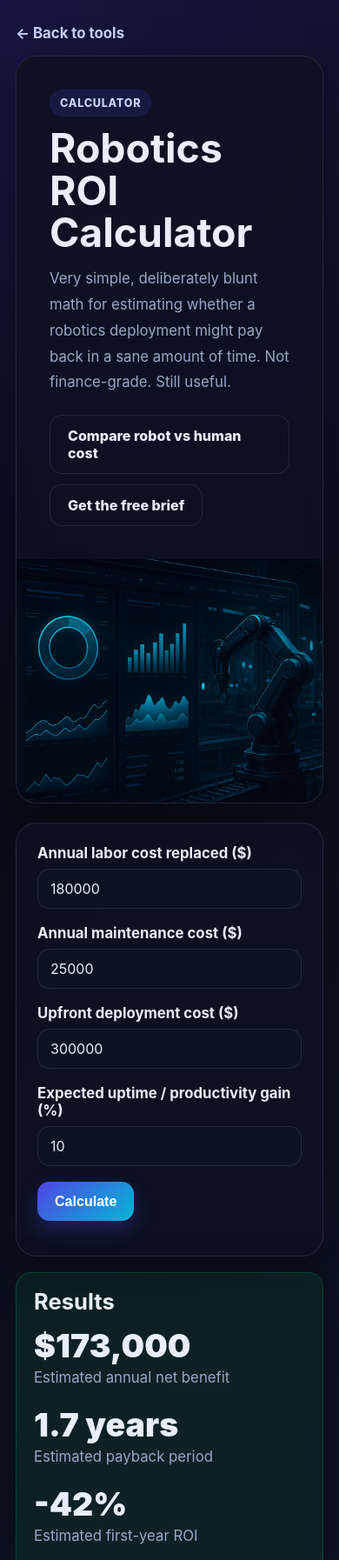
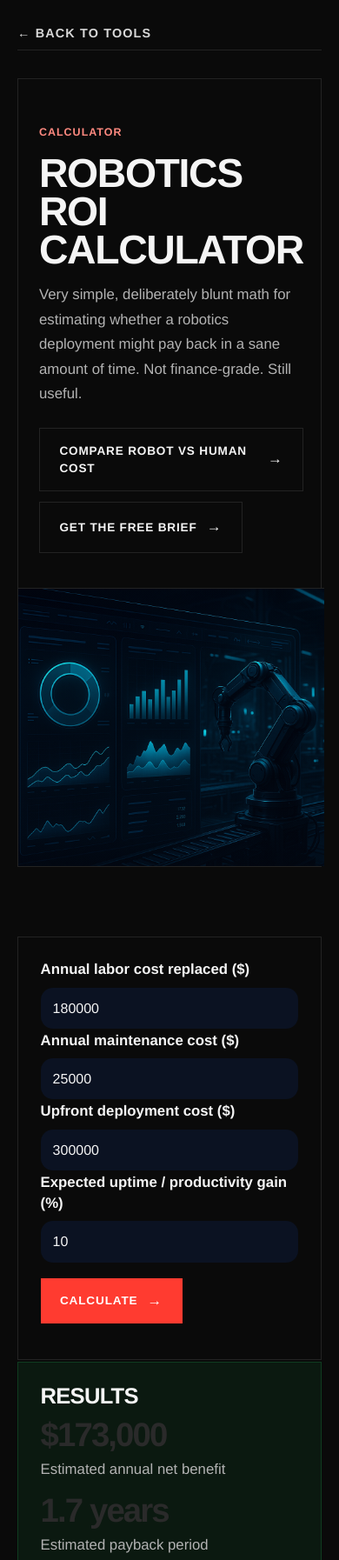
Before and after one commit to dolius/eraofrobotics, a website: page robotics-roi-calculator.html in a window 390 px wide. Shown: the top 1794 px of the page at 87% size. Drawn offline with Linux system fonts and the light colour scheme.

Commit message:
Reskin site with bold editorial black-red template

```diff
--- a/global.css
+++ b/global.css
@@ -1,55 +1,382 @@
-:root {
-  color-scheme: dark;
-  --bg:#070b14;
-  --panel:rgba(12,18,34,.88);
-  --panel-strong:rgba(8,12,24,.95);
-  --text:#e8eefc;
-  --muted:#98a8c7;
-  --accent:#4f46e5;
-  --accent2:#06b6d4;
-  --accent3:#22c55e;
-  --border:rgba(148,163,184,.16);
-  --shadow:0 20px 60px rgba(0,0,0,.35);
-  --radius:24px;
-  --fs-body:clamp(1.03rem,.98rem + .28vw,1.18rem);
-  --fs-h1:clamp(2.9rem,5vw,5.4rem);
-  --fs-h2:clamp(1.6rem,1.35rem + 1vw,2.2rem);
-  --fs-h3:clamp(1.2rem,1.08rem + .5vw,1.5rem);
-  --fs-pill:clamp(.78rem,.75rem + .15vw,.92rem);
-  --fs-btn:clamp(1rem,.96rem + .18vw,1.1rem);
+*{
+  margin:0;
+  padding:0;
+  box-sizing:border-box;
 }
-*{box-sizing:border-box}
+
+:root{
+  --bg:#0a0a0a;
+  --panel:#0a0a0a;
+  --panel-2:#111111;
+  --text:#f5f5f5;
+  --muted:#b3b3b3;
+  --subtle:#6b6b6b;
+  --line:#232323;
+  --accent:#ff3b30;
+  --accent-dark:#c81e1e;
+  --radius:0px;
+  --shadow:none;
+}
+
+html,body{
+  background:var(--bg);
+  color:var(--text);
+  font-family:"Helvetica Neue", Arial, sans-serif;
+  line-height:1.45;
+  overflow-x:hidden;
+}
+
 body{
-  margin:0;
-  font-family:Inter,ui-sans-serif,system-ui,-apple-system,BlinkMacSystemFont,"Segoe UI",sans-serif;
-  background:
-    radial-gradient(circle at top left, rgba(79,70,229,.24), transparent 28%),
-    radial-gradient(circle at bottom right, rgba(6,182,212,.18), transparent 30%),
-    linear-gradient(135deg,#04070f,#0b1220 45%,#0f172a);
+  padding:0;
+}
+
+a{
   color:var(--text);
-  padding:28px 18px 56px;
 }
-a{color:#c7d2fe}
-a:hover{text-decoration:underline}
-.wrap{max-width:1240px;margin:0 auto}
-.wrap-narrow{max-width:1160px;margin:0 auto}
-.hero,.card{background:var(--panel);border:1px solid var(--border);border-radius:var(--radius);box-shadow:var(--shadow);backdrop-filter:blur(12px)}
-.card{padding:24px}
-.topnav{margin-bottom:16px}.topnav a{text-decoration:none;font-weight:700}
-.eyebrow,.tag,.pill{display:inline-block;padding:8px 12px;border-radius:999px;font-size:var(--fs-pill);font-weight:800;letter-spacing:.06em;text-transform:uppercase;margin-bottom:12px}
-.eyebrow,.pill{background:rgba(79,70,229,.16);color:#c7d2fe}.tag{background:rgba(6,182,212,.12);color:#a5f3fc}
-h1,h2,h3{line-height:1.05;margin:0 0 14px}
-h1{font-size:var(--fs-h1)} h2{font-size:var(--fs-h2)} h3{font-size:var(--fs-h3)}
-p,li,label,a,button,input{font-size:var(--fs-body)}
-p{margin:0 0 16px;color:var(--muted);line-height:1.78}
-ul,ol{padding-left:20px;color:var(--muted)} li{margin-bottom:10px}
-.grid{display:grid;gap:18px}.grid-auto{grid-template-columns:repeat(auto-fit,minmax(260px,1fr))}.grid-2{grid-template-columns:1.05fr .95fr}.grid-2-even{grid-template-columns:1fr 1fr}
-.hero-split{overflow:hidden;display:grid;grid-template-columns:1.05fr .95fr;margin-bottom:20px}.hero-copy{padding:38px}.hero-media{min-height:340px;background-position:center;background-size:cover;background-repeat:no-repeat}
-.button-row{display:flex;flex-wrap:wrap;gap:12px;margin-top:22px}
-.btn{display:inline-flex;align-items:center;justify-content:center;padding:13px 20px;border-radius:14px;text-decoration:none;color:#fff;font-weight:800;font-size:var(--fs-btn);background:linear-gradient(135deg,var(--accent),var(--accent2));box-shadow:0 10px 25px rgba(79,70,229,.3);border:0;cursor:pointer}
-.btn.ghost{background:transparent;border:1px solid var(--border);color:var(--text);box-shadow:none}
-.stats{display:grid;grid-template-columns:repeat(3,minmax(0,1fr));gap:14px;margin-top:22px}.stat{background:var(--panel-strong);border:1px solid var(--border);border-radius:18px;padding:16px}.stat strong{display:block;font-size:clamp(1.9rem,1.6rem + 1vw,2.6rem);color:#fff;margin-bottom:4px}
-.image-card{position:relative;min-height:240px;overflow:hidden;border-radius:var(--radius);border:1px solid var(--border);box-shadow:var(--shadow);background:var(--panel)}
-.image-card.large{min-height:520px}.image-card img{width:100%;height:100%;object-fit:cover;display:block}.overlay{position:absolute;inset:auto 0 0 0;padding:16px;background:linear-gradient(180deg, rgba(7,11,20,0) 0%, rgba(7,11,20,.82) 100%);color:white}.overlay strong{display:block;margin-bottom:4px}
-.field{background:#0b1222;border:1px solid var(--border);border-radius:18px;padding:16px}.result{border-radius:18px;padding:20px}.num{font-size:clamp(2.3rem,2rem + 1.4vw,3.5rem);font-weight:900}.status{color:#86efac;font-weight:700}.section{margin-top:22px}
-@media (max-width:900px){.hero-split,.grid-2,.grid-2-even{grid-template-columns:1fr}.hero-media{min-height:280px}.stats{grid-template-columns:1fr}.image-card.large{min-height:320px}}
+
+a:hover{
+  text-decoration:none;
+}
+
+.wrap,
+.wrap-narrow{
+  max-width:1400px;
+  margin:0 auto;
+  padding:0 2rem 4rem;
+}
+
+.wrap-narrow{
+  max-width:1280px;
+}
+
+.topnav{
+  padding:1.6rem 0 0.5rem;
+  border-bottom:1px solid var(--line);
+  margin-bottom:2rem;
+}
+
+.topnav a{
+  text-decoration:none;
+  color:#d8d8d8;
+  font-size:.9rem;
+  text-transform:uppercase;
+  letter-spacing:.08em;
+  font-weight:700;
+}
+
+.hero,
+.card,
+.path-card,
+.purpose,
+.lane,
+.field,
+.result,
+.mini-item,
+.stat{
+  background:var(--panel);
+  border:1px solid var(--line);
+  border-radius:0;
+  box-shadow:none;
+}
+
+.hero{
+  margin-top:0;
+  margin-bottom:0;
+}
+
+.hero-split{
+  display:grid;
+  grid-template-columns:1.02fr .98fr;
+  border-top:1px solid var(--line);
+  border-bottom:1px solid var(--line);
+}
+
+.hero-copy{
+  padding:4.5rem 2.5rem 4rem;
+}
+
+.hero-media{
+  min-height:520px;
+  background-position:center;
+  background-size:cover;
+  background-repeat:no-repeat;
+  border-left:1px solid var(--line);
+}
+
+.eyebrow,
+.pill,
+.tag{
+  display:inline-block;
+  margin-bottom:1rem;
+  font-size:.78rem;
+  font-weight:800;
+  text-transform:uppercase;
+  letter-spacing:.08em;
+  color:#ff8a80;
+}
+
+.tag{
+  color:#ff5c52;
+}
+
+h1,h2,h3{
+  color:var(--text);
+  letter-spacing:-0.03em;
+  line-height:.95;
+  text-transform:uppercase;
+  margin:0 0 1rem;
+  font-weight:900;
+}
+
+h1{
+  font-size:clamp(2.9rem,7vw,6.5rem);
+}
+
+h2{
+  font-size:clamp(1.6rem,3.8vw,3.4rem);
+}
+
+h3{
+  font-size:clamp(1.1rem,2vw,1.55rem);
+}
+
+p, li, label, input, select, button, a{
+  font-size:1.05rem;
+}
+
+p{
+  color:var(--muted);
+  line-height:1.7;
+  margin:0 0 1rem;
+}
+
+ul,ol{
+  padding-left:1.2rem;
+  color:var(--muted);
+}
+
+li{
+  margin-bottom:.8rem;
+  line-height:1.6;
+}
+
+strong{
+  color:var(--text);
+}
+
+.button-row{
+  display:flex;
+  flex-wrap:wrap;
+  gap:.75rem;
+  margin-top:1.5rem;
+}
+
+.btn,
+button.btn{
+  display:inline-flex;
+  align-items:center;
+  justify-content:center;
+  gap:.7rem;
+  background:var(--accent);
+  color:#fff;
+  text-decoration:none;
+  padding:1rem 1.4rem;
+  border:none;
+  border-radius:0;
+  font-size:.85rem;
+  font-weight:800;
+  text-transform:uppercase;
+  letter-spacing:.06em;
+  transition:all .25s ease;
+  cursor:pointer;
+}
+
+.btn:hover,
+button.btn:hover{
+  background:var(--accent-dark);
+  transform:translateX(4px);
+}
+
+.btn::after,
+button.btn::after{
+  content:'→';
+  font-size:1.05rem;
+}
+
+.btn.ghost{
+  background:transparent;
+  border:1px solid var(--line);
+  color:var(--text);
+}
+
+.btn.ghost:hover{
+  background:#141414;
+}
+
+.section{
+  margin-top:5rem;
+}
+
+.section-intro{
+  color:#d0d0d0;
+  font-size:1.15rem;
+  font-weight:500;
+  line-height:1.7;
+  max-width:760px;
+  margin-bottom:2rem;
+}
+
+.grid{
+  display:grid;
+  gap:2px;
+}
+
+.grid-auto{
+  grid-template-columns:repeat(auto-fit,minmax(280px,1fr));
+}
+
+.grid-2,
+.grid-2-even,
+.section-grid,
+.lanes,
+.path-grid,
+.purpose-grid,
+.stats,
+.image-mosaic{
+  display:grid;
+  grid-template-columns:repeat(2,minmax(0,1fr));
+  gap:2px;
+}
+
+.card,
+.lane,
+.path-card,
+.purpose,
+.mini-item,
+.stat,
+.field,
+.result{
+  padding:2.25rem;
+}
+
+.card:hover,
+.lane:hover,
+.path-card:hover,
+.purpose:hover,
+.image-card:hover{
+  background:#111111;
+}
+
+.mini-list{
+  display:grid;
+  gap:2px;
+}
+
+.stats .stat strong,
+.num,
+.service-number{
+  display:block;
+  font-size:clamp(2.4rem,6vw,5rem);
+  line-height:.9;
+  color:#2a2a2a;
+  font-weight:900;
+  margin-bottom:.5rem;
+  letter-spacing:-0.05em;
+}
+
+.image-card{
+  position:relative;
+  min-height:320px;
+  overflow:hidden;
+  border:1px solid var(--line);
+  background:#0a0a0a;
+}
+
+.image-card.large{
+  min-height:520px;
+}
+
+.image-card img{
+  width:100%;
+  height:100%;
+  object-fit:cover;
+  display:block;
+  filter:saturate(.9) contrast(1.03);
+}
+
+.overlay{
+  position:absolute;
+  inset:auto 0 0 0;
+  padding:1.25rem;
+  background:linear-gradient(180deg, rgba(10,10,10,0) 0%, rgba(10,10,10,.92) 100%);
+}
+
+.overlay strong{
+  display:block;
+  color:#fff;
+  margin-bottom:.35rem;
+  text-transform:uppercase;
+  font-size:1rem;
+  letter-spacing:-.02em;
+}
+
+.overlay span{
+  color:#d1d1d1;
+  font-size:.95rem;
+  line-height:1.5;
+}
+
+input, select{
+  width:100%;
+  padding:1rem 1rem;
+  border:1px solid var(--line);
+  border-radius:0;
+  background:#111;
+  color:#fff;
+  font:inherit;
+}
+
+footer, .footer-note{
+  color:#808080;
+  font-size:.95rem;
+  line-height:1.7;
+}
+
+@media (max-width: 900px){
+  .wrap,.wrap-narrow{
+    padding:0 1.25rem 3rem;
+  }
+
+  .hero-split,
+  .grid-2,
+  .grid-2-even,
+  .section-grid,
+  .lanes,
+  .path-grid,
+  .purpose-grid,
+  .stats,
+  .image-mosaic{
+    grid-template-columns:1fr;
+  }
+
+  .hero-copy{
+    padding:3rem 1.5rem 2.5rem;
+  }
+
+  .hero-media{
+    min-height:320px;
+    border-left:none;
+    border-top:1px solid var(--line);
+  }
+
+  .card,
+  .lane,
+  .path-card,
+  .purpose,
+  .mini-item,
+  .stat,
+  .field,
+  .result{
+    padding:1.6rem;
+  }
+}
```
Also changed, not shown: index.html (+70 -95 lines).
